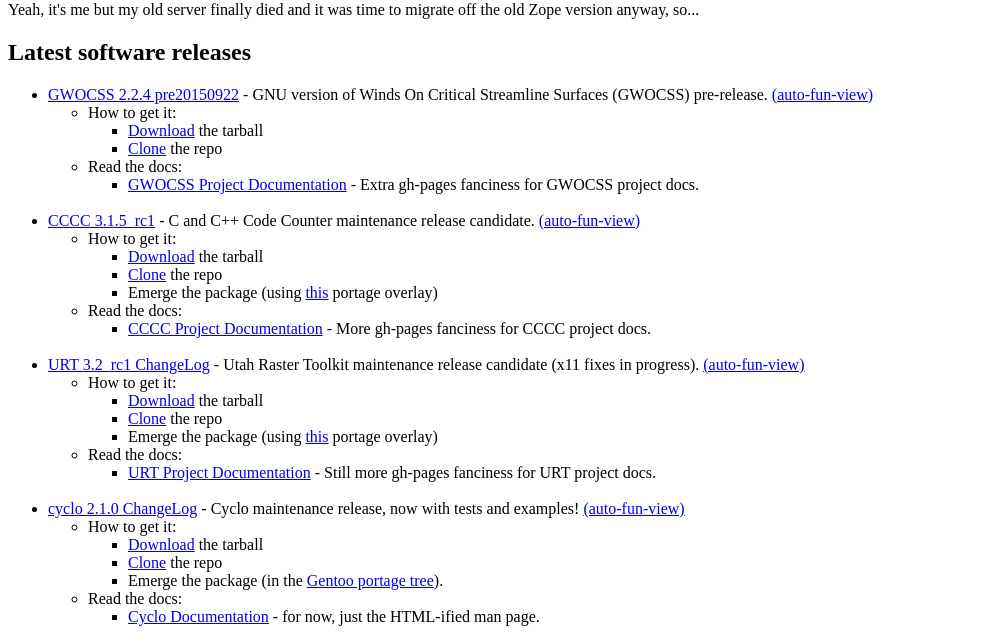
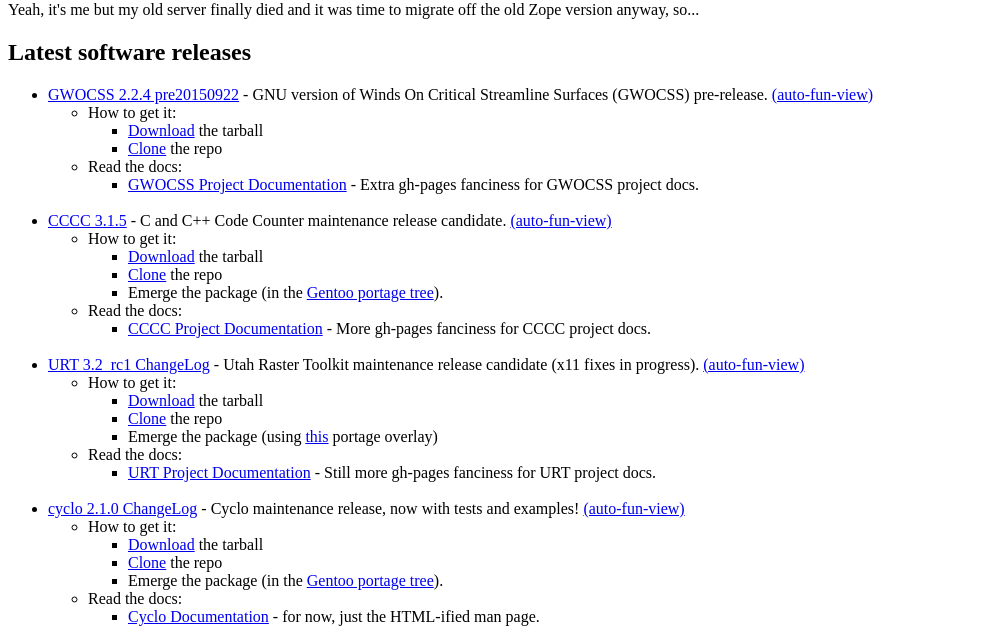
Before and after one commit to sarnold/www.gentoogeek.org, a plain HTML site: page index.html in a window 1280 px wide. Shown: the part 121-762 px from the top of the page, without its empty margins (0-1008 px from the left). Drawn offline with Linux system fonts and the light colour scheme; files whose address does not match are found by name.

Commit message:
updated cccc version for 3.1.5 release

```diff
--- a/index.html
+++ b/index.html
@@ -54,14 +54,14 @@
      </ul>
  </li>
  <br>
- <li><a href="https://github.com/sarnold/cccc/blob/master/CHANGELOG.md">CCCC 3.1.5_rc1</a> -
+ <li><a href="https://github.com/sarnold/cccc/blob/master/CHANGELOG.md">CCCC 3.1.5</a> -
      C and C++ Code Counter maintenance release candidate. <a href="/cccc/index.html">(auto-fun-view)</a>
      <ul>
      <li> How to get it:
           <ul>
-          <li><a href="https://github.com/sarnold/cccc/archive/3.1.5_rc1.tar.gz">Download</a> the tarball
+          <li><a href="https://github.com/sarnold/cccc/archive/3.1.5.tar.gz">Download</a> the tarball
           <li><a href="https://github.com/sarnold/cccc.git">Clone</a> the repo
-          <li>Emerge the package (using <a href="https://github.com/sarnold/portage-overlay">this</a> portage overlay)
+          <li>Emerge the package (in the <a href="https://github.com/gentoo/gentoo">Gentoo portage tree</a>).
           </ul>
      </li>
      </ul>
```
